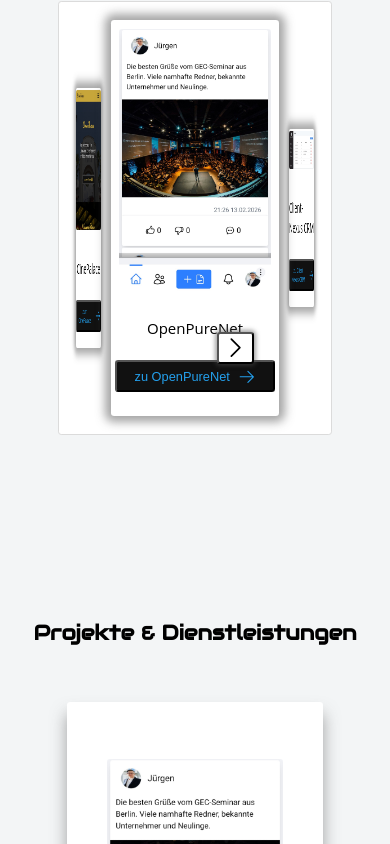
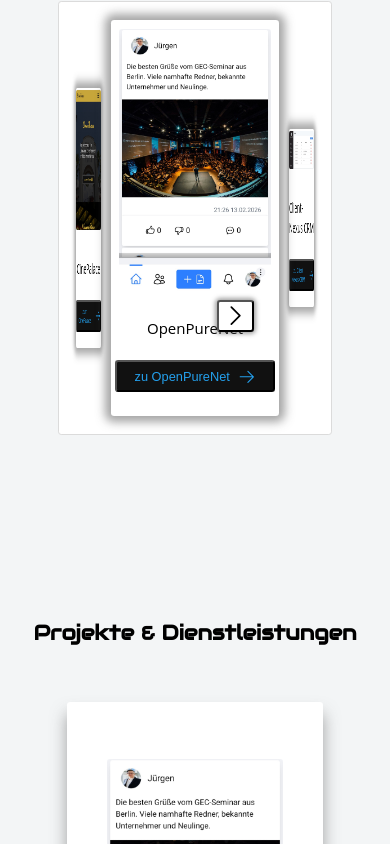
Before and after one commit to r-s-94/Richter-Websoftware2, a React (Vite) app: page / in a window 390 px wide. Shown: the part 868-1712 px from the top of the page. Built offline with nearby package versions, Linux system fonts and the light colour scheme.

Commit message:
Update prev and next-button 3d-slider width: 1000px and 600x

```diff
--- a/src/component/threeDSlider/threedSlider.scss
+++ b/src/component/threeDSlider/threedSlider.scss
@@ -294,7 +294,7 @@
     &__prev-button,
     &__next-button {
       position: absolute;
-      top: 114rem;
+      top: 115rem;
       width: 2.5rem;
       height: 2.3rem;
     }
@@ -375,7 +375,7 @@
 
     &__prev-button,
     &__next-button {
-      top: 75rem;
+      top: 73rem;
       width: 2.3rem;
       height: 2rem;
     }
```
